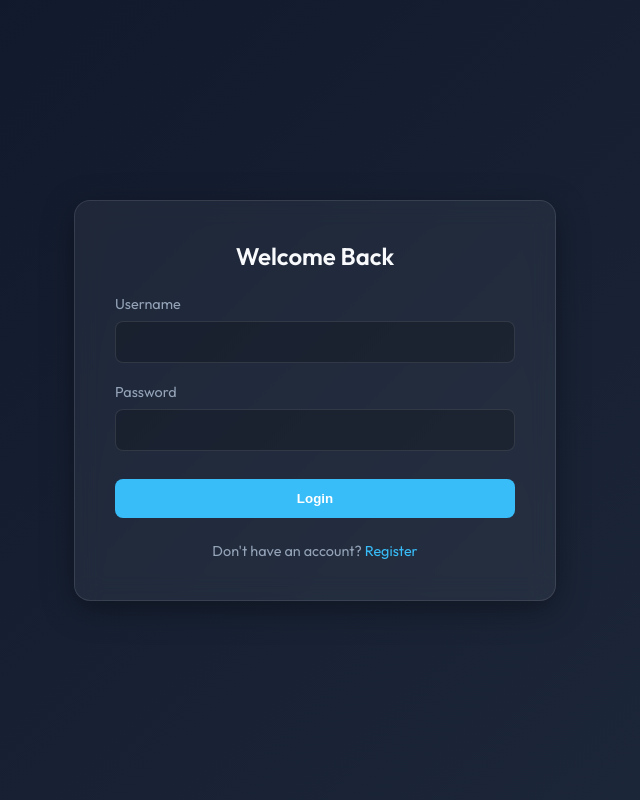
After one commit to kumarnitish378/DesktopBackground, a Flask app: page /login in a window 1280 px wide. The commit adds this page. Shown: the whole page, without its empty margins (325-965 px from the left). Run offline with Flask 3, Linux system fonts and the light colour scheme.

Commit message:
Feat: Add Auth, API Key, Multi-Monitor Scaling, and new UI

```diff
--- a/config.json
+++ b/config.json
@@ -1,5 +1,6 @@
 {
     "apiUrl": "https://nitish378.pythonanywhere.com/todos",
+    "apiKey": "YOUR_API_KEY_HERE",
     "paths": {
         "templateInput": "assets/template.png",
         "wallpaperOutput": "templateEdit.png"
--- a/main.py
+++ b/main.py
@@ -1,50 +1,138 @@
-from flask import Flask, request, jsonify, render_template
+from flask import Flask, request, jsonify, render_template, session, redirect, url_for, send_file
 from flask_cors import CORS
-from flask import send_file
 import sqlite3
+import uuid
+import os
+from werkzeug.security import generate_password_hash, check_password_hash
 
 app = Flask(__name__)
-CORS(app)  # Allow all origins
+app.secret_key = os.urandom(24) # Secret key for sessions
+CORS(app)
+
+DB_NAME = "todos.db"
 
 def init_db():
-    with sqlite3.connect("todos.db") as conn:
+    with sqlite3.connect(DB_NAME) as conn:
+        # Create Users Table
+        conn.execute('''CREATE TABLE IF NOT EXISTS users
+                     (id INTEGER PRIMARY KEY AUTOINCREMENT,
+                      username TEXT NOT NULL UNIQUE,
+                      password TEXT NOT NULL,
+                      api_key TEXT NOT NULL UNIQUE)''')
+
+        # Create Todos Table with foreign key
         conn.execute('''CREATE TABLE IF NOT EXISTS todos
                      (id INTEGER PRIMARY KEY AUTOINCREMENT,
                       task TEXT NOT NULL,
-                      priority TEXT NOT NULL)''')
+                      priority TEXT NOT NULL,
+                      user_id INTEGER NOT NULL,
+                      FOREIGN KEY(user_id) REFERENCES users(id))''')
 
 @app.route("/")
 def index():
-    # return render_template("index.html")
-    return render_template("index.html", base_url=request.host_url)
+    if 'user_id' not in session:
+        return redirect(url_for('login'))
+
+    # Fetch user's API key
+    with sqlite3.connect(DB_NAME) as conn:
+        cursor = conn.execute("SELECT api_key FROM users WHERE id = ?", (session['user_id'],))
+        row = cursor.fetchone()
+        api_key = row[0] if row else "Error"
+
+    return render_template("index.html", base_url=request.host_url, api_key=api_key)
+
+@app.route("/login", methods=["GET", "POST"])
+def login():
+    if request.method == "POST":
+        username = request.form['username']
+        password = request.form['password']
+
+        with sqlite3.connect(DB_NAME) as conn:
+            cursor = conn.execute("SELECT id, password FROM users WHERE username = ?", (username,))
+            user = cursor.fetchone()
+
+            if user and check_password_hash(user[1], password):
+                session['user_id'] = user[0]
+                return redirect(url_for('index'))
+
+            return render_template("login.html", error="Invalid credentials")
+
+    return render_template("login.html")
+
+@app.route("/register", methods=["GET", "POST"])
+def register():
+    if request.method == "POST":
+        username = request.form['username']
+        password = request.form['password']
+        api_key = str(uuid.uuid4())
+        hashed_pw = generate_password_hash(password)
+
+        try:
+            with sqlite3.connect(DB_NAME) as conn:
+                conn.execute("INSERT INTO users (username, password, api_key) VALUES (?, ?, ?)",
+                             (username, hashed_pw, api_key))
+            return redirect(url_for('login'))
+        except sqlite3.IntegrityError:
+            return render_template("login.html", error="Username already exists")
+
+    return render_template("login.html")
+
+@app.route("/logout")
+def logout():
+    session.pop('user_id', None)
+    return redirect(url_for('login'))
 
 @app.route("/todos", methods=["GET"])
 def get_todos():
-    with sqlite3.connect("todos.db") as conn:
-        cursor = conn.execute("SELECT id, task, priority FROM todos")
+    user_id = None
+
+    # 1. Check Session (Web UI)
+    if 'user_id' in session:
+        user_id = session['user_id']
+
+    # 2. Check API Key (PowerShell Client)
+    elif 'X-API-KEY' in request.headers:
+        api_key = request.headers['X-API-KEY']
+        with sqlite3.connect(DB_NAME) as conn:
+            cursor = conn.execute("SELECT id FROM users WHERE api_key = ?", (api_key,))
+            row = cursor.fetchone()
+            if row:
+                user_id = row[0]
+
+    if user_id is None:
+        return jsonify({"error": "Unauthorized"}), 401
+
+    with sqlite3.connect(DB_NAME) as conn:
+        cursor = conn.execute("SELECT id, task, priority FROM todos WHERE user_id = ?", (user_id,))
         todos = [{"id": row[0], "task": row[1], "priority": row[2]} for row in cursor.fetchall()]
     return jsonify(todos)
 
 @app.route("/todos", methods=["POST"])
 def add_todo():
+    if 'user_id' not in session:
+        return jsonify({"error": "Unauthorized"}), 401
+
     data = request.get_json()
-    with sqlite3.connect("todos.db") as conn:
-        conn.execute("INSERT INTO todos (task, priority) VALUES (?, ?)", (data["task"], data.get("priority", "normal")))
+    with sqlite3.connect(DB_NAME) as conn:
+        conn.execute("INSERT INTO todos (task, priority, user_id) VALUES (?, ?, ?)",
+                     (data["task"], data.get("priority", "normal"), session['user_id']))
     return jsonify({"status": "added"}), 201
 
 @app.route("/todos/<int:todo_id>", methods=["DELETE"])
 def delete_todo(todo_id):
-    with sqlite3.connect("todos.db") as conn:
-        cursor = conn.execute("DELETE FROM todos WHERE id = ?", (todo_id,))
+    if 'user_id' not in session:
+        return jsonify({"error": "Unauthorized"}), 401
+
+    with sqlite3.connect(DB_NAME) as conn:
+        cursor = conn.execute("DELETE FROM todos WHERE id = ? AND user_id = ?", (todo_id, session['user_id']))
         if cursor.rowcount:
             return jsonify({"status": "deleted"})
     return jsonify({"error": "not found"}), 404
 
-
 @app.route('/template.jpg')
 def get_image():
+    # Public route, but could be authenticated if desired
     return send_file('assets/template.png', mimetype='image/jpeg')
-
 
 if __name__ == "__main__":
     init_db()
--- /dev/null
+++ b/templates/login.html
@@ -0,0 +1,184 @@
+<!DOCTYPE html>
+<html lang="en">
+
+<head>
+    <meta charset="UTF-8">
+    <meta name="viewport" content="width=device-width, initial-scale=1.0">
+    <title>Login - Desktop Todo</title>
+    <link href="https://fonts.googleapis.com/css2?family=Outfit:wght@300;400;600&display=swap" rel="stylesheet">
+    <style>
+        :root {
+            --bg-gradient: linear-gradient(135deg, #0f172a 0%, #1e293b 100%);
+            --glass-bg: rgba(255, 255, 255, 0.05);
+            --glass-border: rgba(255, 255, 255, 0.1);
+            --text-primary: #f8fafc;
+            --text-secondary: #94a3b8;
+            --accent: #38bdf8;
+            --accent-hover: #0ea5e9;
+            --danger: #ef4444;
+        }
+
+        body {
+            font-family: 'Outfit', sans-serif;
+            background: var(--bg-gradient);
+            color: var(--text-primary);
+            height: 100vh;
+            display: flex;
+            justify-content: center;
+            align-items: center;
+            margin: 0;
+        }
+
+        .auth-container {
+            background: var(--glass-bg);
+            backdrop-filter: blur(12px);
+            border: 1px solid var(--glass-border);
+            padding: 2.5rem;
+            border-radius: 1rem;
+            width: 100%;
+            max-width: 400px;
+            box-shadow: 0 8px 32px 0 rgba(0, 0, 0, 0.36);
+        }
+
+        h2 {
+            margin-top: 0;
+            margin-bottom: 1.5rem;
+            text-align: center;
+            font-weight: 600;
+        }
+
+        .form-group {
+            margin-bottom: 1.25rem;
+        }
+
+        label {
+            display: block;
+            margin-bottom: 0.5rem;
+            color: var(--text-secondary);
+            font-size: 0.9rem;
+        }
+
+        input {
+            width: 100%;
+            padding: 0.75rem;
+            border-radius: 0.5rem;
+            border: 1px solid var(--glass-border);
+            background: rgba(0, 0, 0, 0.2);
+            color: white;
+            font-family: inherit;
+            box-sizing: border-box;
+            transition: border-color 0.2s;
+        }
+
+        input:focus {
+            outline: none;
+            border-color: var(--accent);
+        }
+
+        button {
+            width: 100%;
+            padding: 0.75rem;
+            background: var(--accent);
+            color: white;
+            border: none;
+            border-radius: 0.5rem;
+            font-weight: 600;
+            cursor: pointer;
+            transition: background 0.2s;
+            margin-top: 0.5rem;
+        }
+
+        button:hover {
+            background: var(--accent-hover);
+        }
+
+        .toggle-form {
+            text-align: center;
+            margin-top: 1.5rem;
+            font-size: 0.9rem;
+            color: var(--text-secondary);
+        }
+
+        .toggle-form a {
+            color: var(--accent);
+            text-decoration: none;
+            cursor: pointer;
+        }
+
+        .toggle-form a:hover {
+            text-decoration: underline;
+        }
+
+        .alert {
+            background: rgba(239, 68, 68, 0.2);
+            border: 1px solid rgba(239, 68, 68, 0.4);
+            color: #fca5a5;
+            padding: 0.75rem;
+            border-radius: 0.5rem;
+            margin-bottom: 1.5rem;
+            text-align: center;
+            font-size: 0.9rem;
+        }
+
+        .hidden {
+            display: none;
+        }
+    </style>
+</head>
+
+<body>
+
+    <div class="auth-container">
+        {% if error %}
+        <div class="alert">{{ error }}</div>
+        {% endif %}
+
+        <!-- Login Form -->
+        <div id="loginSection">
+            <h2>Welcome Back</h2>
+            <form action="/login" method="POST">
+                <div class="form-group">
+                    <label>Username</label>
+                    <input type="text" name="username" required>
+                </div>
+                <div class="form-group">
+                    <label>Password</label>
+                    <input type="password" name="password" required>
+                </div>
+                <button type="submit">Login</button>
+            </form>
+            <div class="toggle-form">
+                Don't have an account? <a onclick="toggleAuth()">Register</a>
+            </div>
+        </div>
+
+        <!-- Register Form -->
+        <div id="registerSection" class="hidden">
+            <h2>Create Account</h2>
+            <form action="/register" method="POST">
+                <div class="form-group">
+                    <label>Username</label>
+                    <input type="text" name="username" required>
+                </div>
+                <div class="form-group">
+                    <label>Password</label>
+                    <input type="password" name="password" required>
+                </div>
+                <button type="submit">Register</button>
+            </form>
+            <div class="toggle-form">
+                Already have an account? <a onclick="toggleAuth()">Login</a>
+            </div>
+        </div>
+    </div>
+
+    <script>
+        function toggleAuth() {
+            document.getElementById('loginSection').classList.toggle('hidden');
+            document.getElementById('registerSection').classList.toggle('hidden');
+        }
+    </script>
+
+</body>
+
+</html>
```
Also changed, not shown: templates/index.html (+256 -34 lines), tests/test_main.py (+45 -11 lines), 1 other file.
